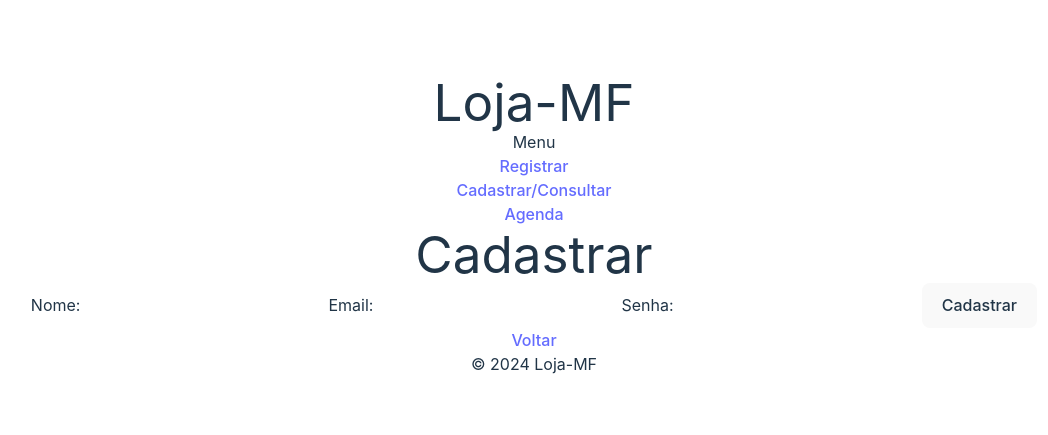
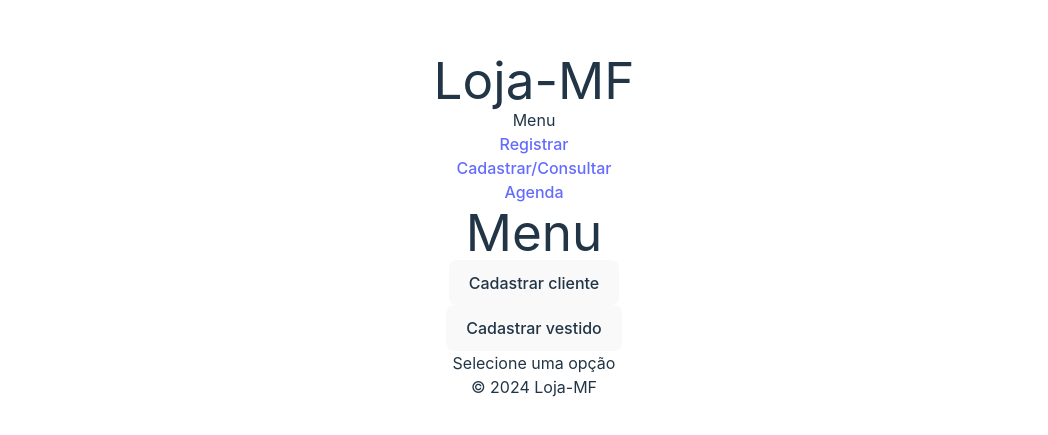
Before and after one commit to Ti460L0/Loja-MF, a React (Vite) app: page /Cadastro in a window 1280 px wide. Shown: the part 175-610 px from the top of the page, without its empty margins (106-1154 px from the left). Built offline with nearby package versions, Linux system fonts and the light colour scheme.

Commit message:
criando as paginas de cadastro

```diff
--- a/src/components/forms/CadastroForm.jsx
+++ b/src/components/forms/ClienteForm.jsx
@@ -17,6 +17,7 @@ const CadastroForm = () => {
       </label>
       <button type="submit">Cadastrar</button>
     </form>
+
   )
 }
 
--- /dev/null
+++ b/src/components/forms/VestidosForm.jsx
@@ -0,0 +1,18 @@
+import React from 'react';
+
+const VestidoForm = () => {
+  return (
+    <div>
+      <h2>Cadastro de Vestido</h2>
+      <form>
+        <label>
+          Descrição:
+          <textarea name="descricao" rows="10" cols="30" />
+        </label>
+        <button type="submit">Cadastrar</button>
+      </form>
+    </div>
+  );
+}
+
+export default VestidoForm;
--- a/src/components/screens/cadastro.jsx
+++ b/src/components/screens/cadastro.jsx
@@ -1,17 +1,38 @@
-import React from 'react'
-import { Link } from 'react-router-dom'
-import CadastroForm from '../forms/CadastroForm'
+import React, { useState } from 'react';
+import { Link, useParams } from 'react-router-dom';
+import ClienteForm from '../forms/ClienteForm';
+import VestidoForm from '../forms/VestidosForm';
 
 const Cadastro = () => {
+  const { valor } = useParams();  // Aqui está o useParams para capturar o parâmetro 'valor'
+  const [screen, setScreen] = useState(valor);  // Estado para controlar a tela
+
+  const changeScreen = (screen) => {
+    setScreen(screen);  // Atualiza o estado com a tela selecionada
+  }
+
+  const renderForm = () => {
+    if (screen === 'cliente') {
+      return <ClienteForm />;
+    } else if (screen === 'vestido') {
+      return <VestidoForm />;
+    } else {
+      return <p>Selecione uma opção</p>;
+    }
+  }
+
   return (
     <div>
-      <h1>Cadastrar</h1>
-      <CadastroForm />
-      <p>
-        <Link to="/registrar">Voltar</Link>
-      </p>
+      <h1>Menu</h1>
+      <ul>
+        <li><button onClick={() => changeScreen('cliente')}>Cadastrar cliente</button></li>
+        <li><button onClick={() => changeScreen('vestido')}>Cadastrar vestido</button></li>
+      </ul>
+      <div>
+        {renderForm()}  {/* Renderiza o formulário com base no estado 'screen' */}
+      </div>
     </div>
-  )
+  );
 }
 
-export default Cadastro
+export default Cadastro;
```
Also changed, not shown: src/components/screens/consulta.jsx (deleted, +0 -15 lines).
